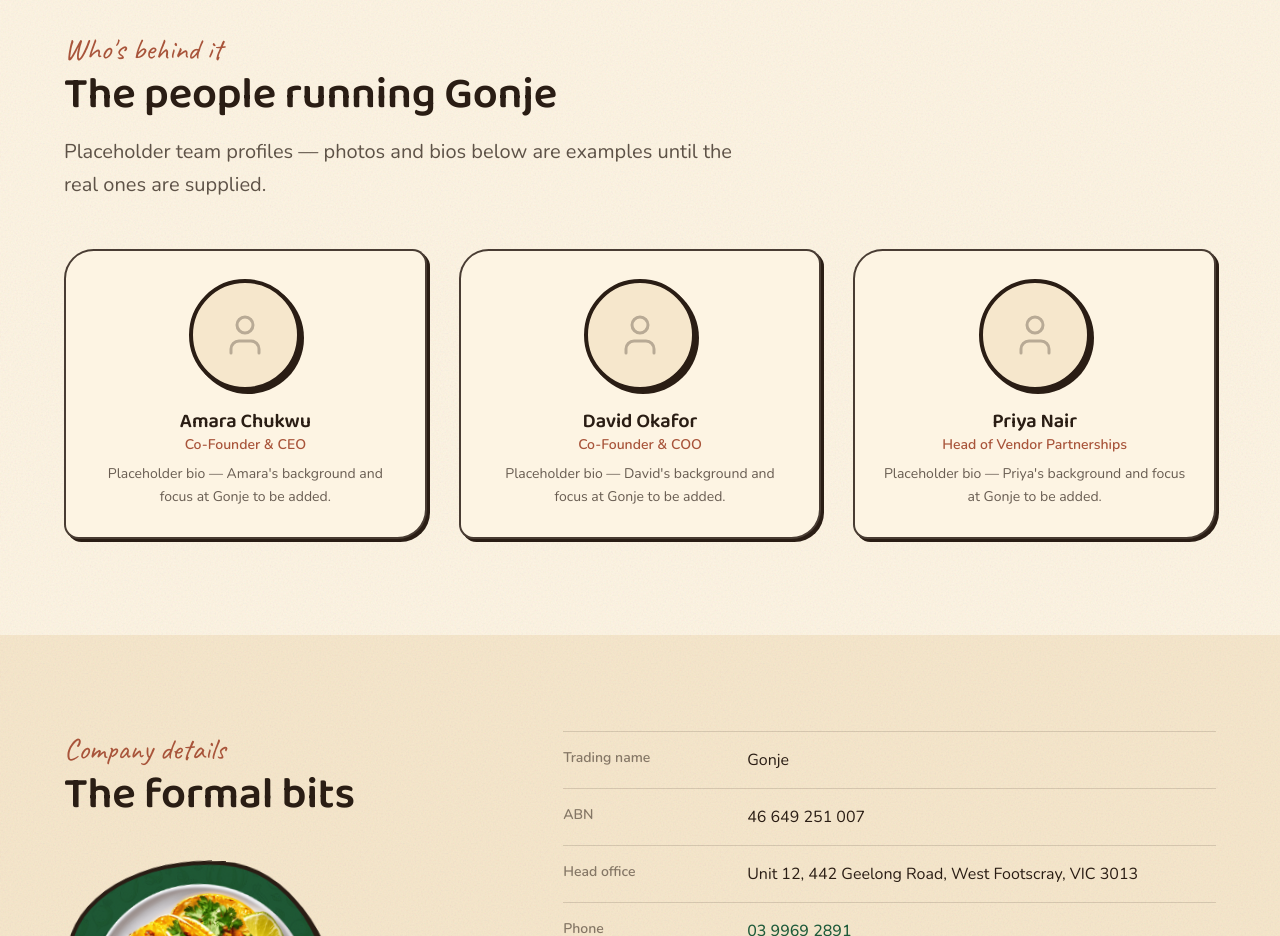
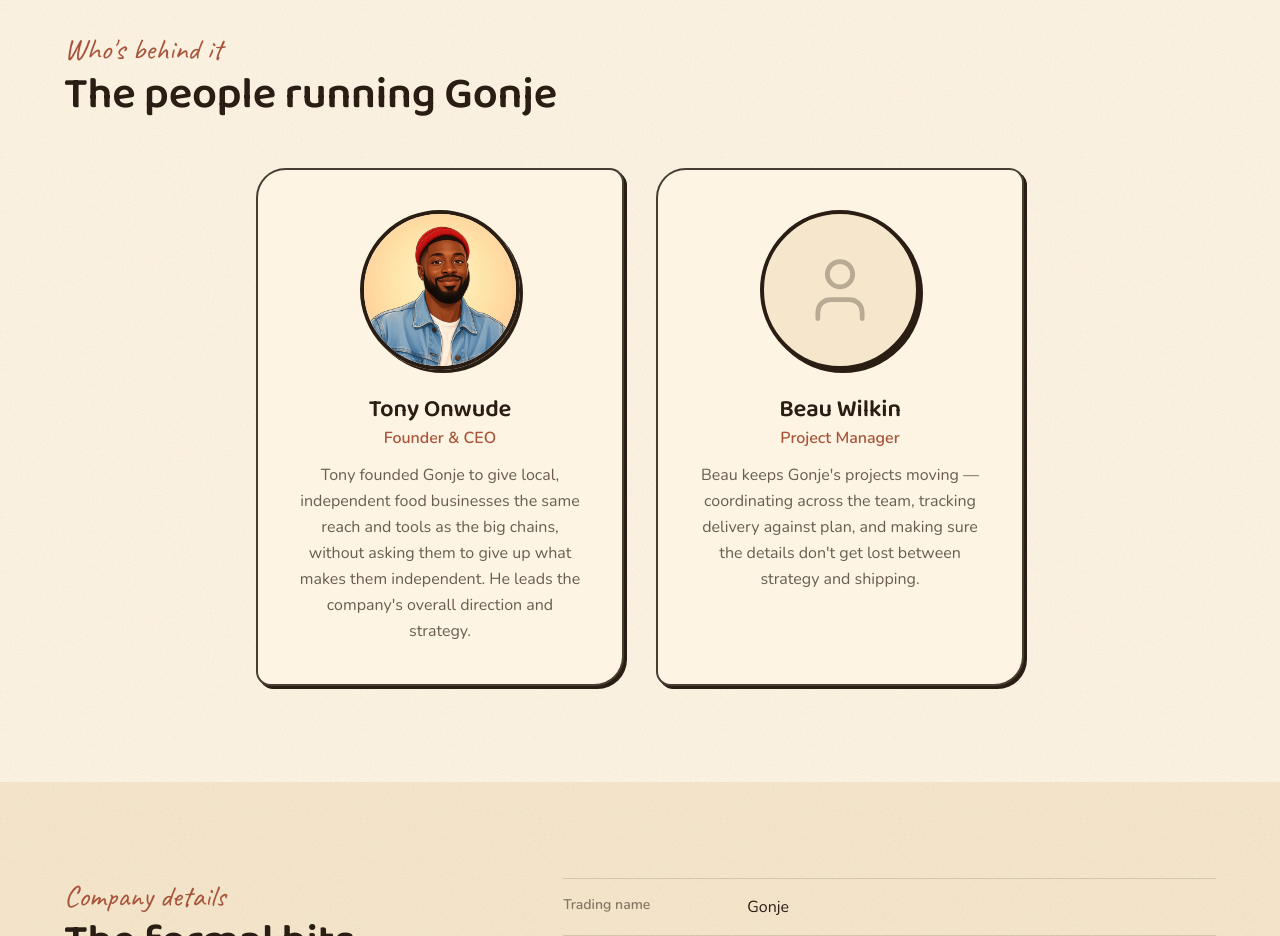
Before and after one commit to Gurarmaan2004/gonjewebsite, a Next.js app: page /about in a window 1280 px wide. Shown: the part 2400-3336 px from the top of the page. Built offline with nearby package versions, Linux system fonts and the light colour scheme.

Commit message:
added tony's picture to about us

```diff
--- a/app/(marketing)/about/page.tsx
+++ b/app/(marketing)/about/page.tsx
@@ -120,20 +120,19 @@ export default function AboutPage() {
         <SectionHeading
           eyebrow="Who's behind it"
           title="The people running Gonje"
-          lead="Placeholder team profiles — photos and bios below are examples until the real ones are supplied."
         />
-        <ul className="mt-12 grid gap-8 sm:grid-cols-3">
+        <ul className="mx-auto mt-12 grid max-w-3xl gap-8 sm:grid-cols-2">
           {team.map((person, index) => (
             <Reveal as="li" key={person.name} delay={index * 0.12}>
-              <Card className="flex h-full flex-col items-center text-center">
-                <AvatarSlot name={person.name} />
-                <h3 className="font-display mt-4 text-xl text-spice-ink">
+              <Card className="flex h-full flex-col items-center p-8 text-center sm:p-10">
+                <AvatarSlot name={person.name} src={person.image} className="size-40" />
+                <h3 className="font-display mt-6 text-2xl text-spice-ink">
                   {person.name}
                 </h3>
-                <p className="text-sm font-semibold text-spice-terracotta">
+                <p className="text-base font-semibold text-spice-terracotta">
                   {person.title}
                 </p>
-                <p className="mt-2 text-sm leading-relaxed text-spice-ink/70">
+                <p className="mt-3 text-base leading-relaxed text-spice-ink/70">
                   {person.bio}
                 </p>
               </Card>
--- a/components/ui/avatar-slot.tsx
+++ b/components/ui/avatar-slot.tsx
@@ -36,7 +36,7 @@ export function AvatarSlot({
       role="img"
       aria-label={`${name} — photo coming soon`}
     >
-      <User className="size-12 text-spice-ink/30" aria-hidden="true" strokeWidth={1.5} />
+      <User className="size-1/2 text-spice-ink/30" aria-hidden="true" strokeWidth={1.5} />
     </div>
   );
 }
--- a/content/about.ts
+++ b/content/about.ts
@@ -5,30 +5,27 @@ import type { Cta, Feature, PageIntro } from "./types";
 export const mission = missionStatement;
 
 /**
- * Placeholder team entries — names, titles and bios are all made up for now
- * (review feedback: "random for now, I will input this data later"). Photos
- * are intentionally left blank; see <AvatarSlot>. Replace every field before
- * this goes live.
+ * Team entries. Bios are generic placeholders for the role, supplied in
+ * review pending real copy — replace before this goes live. Tony has a
+ * supplied headshot; Beau's is still pending, so it renders via <AvatarSlot>
+ * with no `src`.
  */
 export const team: readonly {
   name: string;
   title: string;
   bio: string;
+  image?: string;
 }[] = [
   {
-    name: "Amara Chukwu",
-    title: "Co-Founder & CEO",
-    bio: "Placeholder bio — Amara's background and focus at Gonje to be added.",
+    name: "Tony Onwude",
+    title: "Founder & CEO",
+    bio: "Tony founded Gonje to give local, independent food businesses the same reach and tools as the big chains, without asking them to give up what makes them independent. He leads the company's overall direction and strategy.",
+    image: "/avatars/tony.jpg",
   },
   {
-    name: "David Okafor",
-    title: "Co-Founder & COO",
-    bio: "Placeholder bio — David's background and focus at Gonje to be added.",
-  },
-  {
-    name: "Priya Nair",
-    title: "Head of Vendor Partnerships",
-    bio: "Placeholder bio — Priya's background and focus at Gonje to be added.",
+    name: "Beau Wilkin",
+    title: "Project Manager",
+    bio: "Beau keeps Gonje's projects moving — coordinating across the team, tracking delivery against plan, and making sure the details don't get lost between strategy and shipping.",
   },
 ];
 
```
Also changed, not shown: public/avatars/tony.jpg (added), public/company_logos/eaas/6a073e66-7011-4fdb-9324-6e583049b7a9.jpeg (added).
